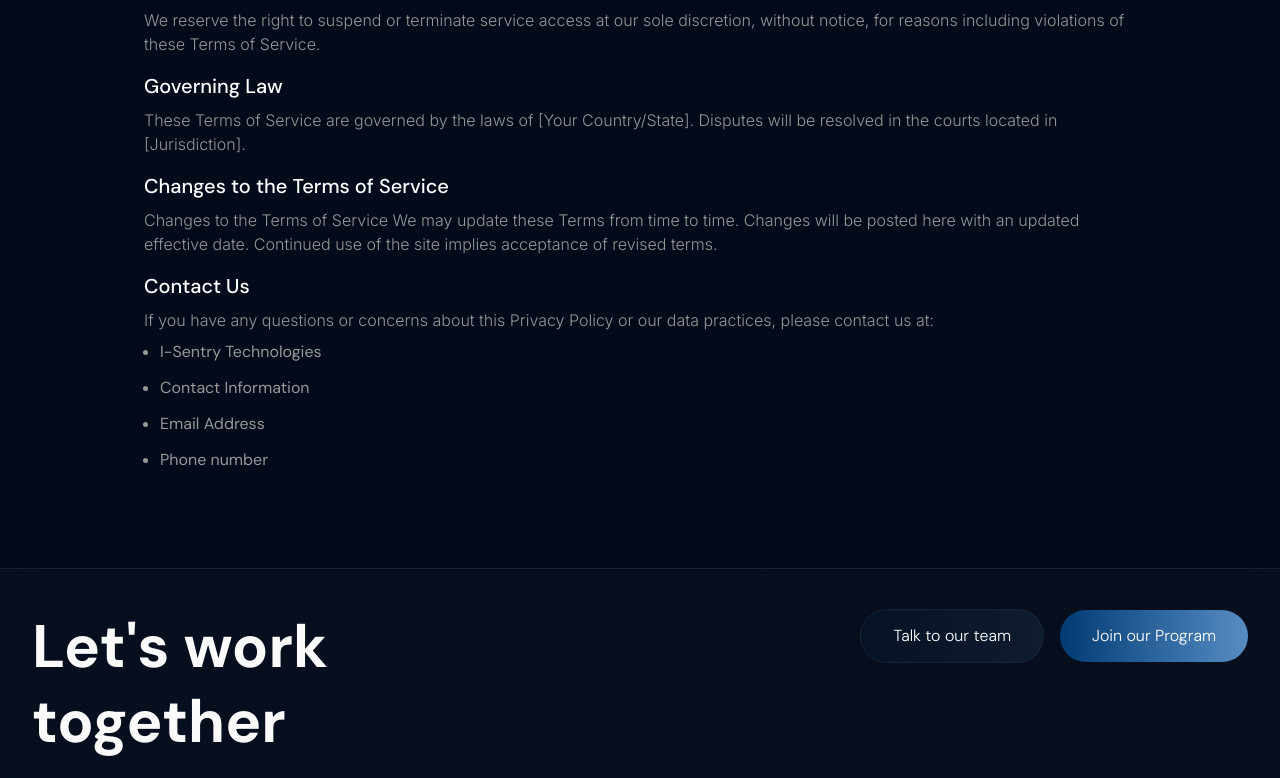
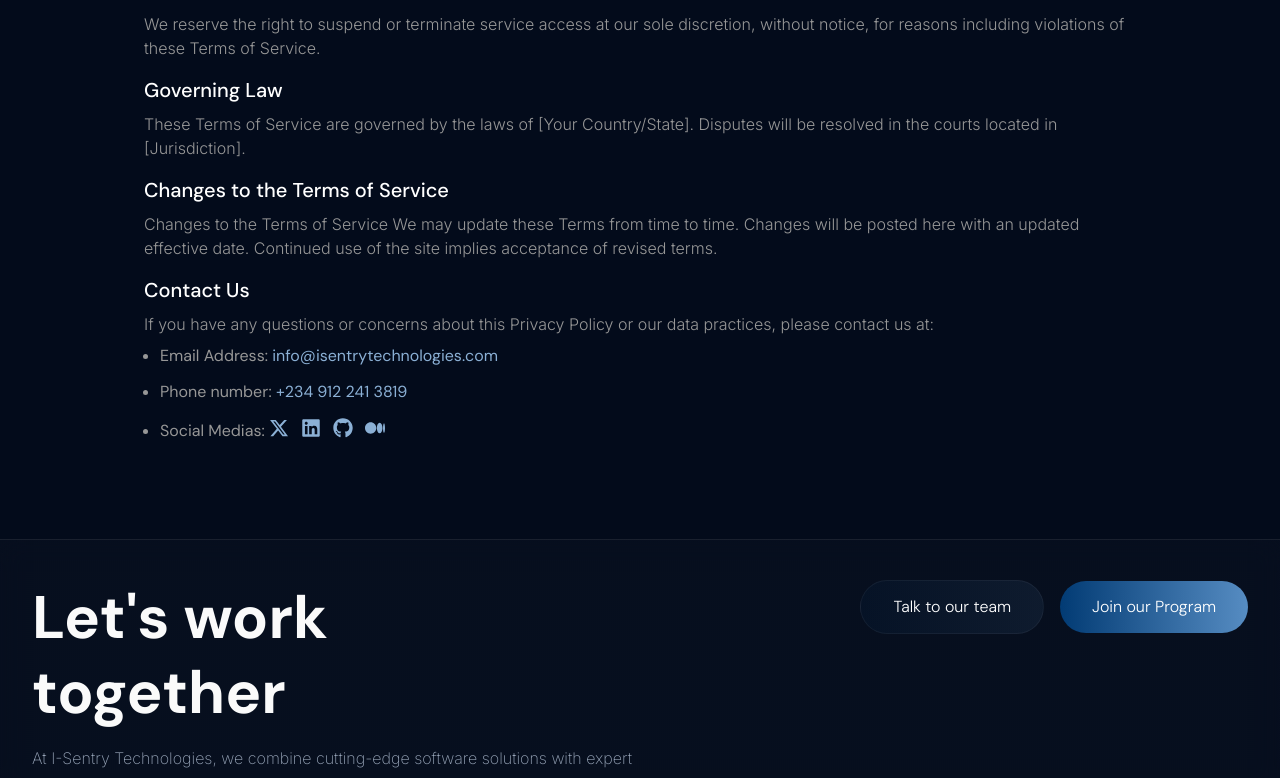
Before and after one commit to i-sentry/i-sentry-platform, a Next.js app: page /terms-of-service in a window 1280 px wide. Shown: the part 1604-2382 px from the top of the page. Built offline with nearby package versions, Linux system fonts and the light colour scheme.

Commit message:
feat: enhance contact and policy pages with social media links and improve accessibility

```diff
--- a/app/contact/page.tsx
+++ b/app/contact/page.tsx
@@ -28,7 +28,7 @@ const ContactUs = () => {
                 to learn more about our offerings, our team is here to help.
               </p>
               <p className="pt-3 text-sm font-light leading-normal text-primary-100 md:text-base">
-                Already a customer? Reach out to your dedicated{" "}
+                Reach out to your dedicated{" "}
                 <Link
                   href="https://calendly.com/isentrytechnologies"
                   className="text-secondary-200 underline"
--- a/app/privacy-policy/page.tsx
+++ b/app/privacy-policy/page.tsx
@@ -1,4 +1,11 @@
+import Link from "next/link";
 import React from "react";
+import {
+  FaGithub,
+  FaLinkedin,
+  FaMedium,
+  FaXTwitter,
+} from "react-icons/fa6";
 
 const PrivacyPolicy = () => {
   const updatedAt = new Date("2024 01 01");
@@ -163,7 +170,7 @@ const PrivacyPolicy = () => {
         />
       </svg>
       <div className="wrapper max-w-5xl">
-        <h1 className="mb-16 text-center font-inter text-xl text-secondary-200">
+        <h1 className="mb-16 text-center font-inter text-2xl text-secondary-200">
           Privacy Policy
         </h1>
 
@@ -403,10 +410,63 @@ const PrivacyPolicy = () => {
             </p>
 
             <ul className="list-disc space-y-3 pl-4 text-grey-200">
-              <li>I-Sentry Technologies</li>
-              <li>Contact Information</li>
-              <li>Email Address</li>
-              <li>Phone number</li>
+              <li>
+                Email Address:{" "}
+                <Link
+                  className="text-secondary-200"
+                  href="mailto:info@isentrytechnologies.com"
+                >
+                  info@isentrytechnologies.com
+                </Link>
+              </li>
+              <li>
+                Phone number:{" "}
+                <Link
+                  href="tel:+234 912 241 3819"
+                  className="text-secondary-200"
+                >
+                  +234 912 241 3819
+                </Link>
+              </li>
+              <li>
+                Social Medias:{" "}
+                <span className="inline-flex translate-y-0.5 gap-3">
+                  <Link
+                    aria-label="Twitter"
+                    href="https://x.com/ISentryTech/"
+                    className="cursor-pointer text-secondary-200"
+                  >
+                    <FaXTwitter size={20} />
+                  </Link>
+                  <Link
+                    aria-label="LinkedIn"
+                    href="https://www.linkedin.com/company/isentry-technologies/"
+                    className="cursor-pointer text-secondary-200"
+                  >
+                    <FaLinkedin size={20} />
+                  </Link>
+                  {/* <Link
+                  href="https://facebook.com/"
+                  className="cursor-pointer text-secondary-200"
+                >
+                  <FaFacebook size={20} />
+                </Link> */}
+                  <Link
+                    aria-label="Github"
+                    href="https://github.com/i-sentry"
+                    className="cursor-pointer text-secondary-200"
+                  >
+                    <FaGithub size={20} />
+                  </Link>
+                  <Link
+                    aria-label="Medium"
+                    href="https://medium.com/@isentrytechnologies"
+                    className="cursor-pointer text-secondary-200"
+                  >
+                    <FaMedium size={20} />
+                  </Link>
+                </span>
+              </li>
             </ul>
           </div>
         </article>
--- a/app/terms-of-service/page.tsx
+++ b/app/terms-of-service/page.tsx
@@ -1,4 +1,6 @@
+import Link from "next/link";
 import React from "react";
+import { FaGithub, FaLinkedin, FaMedium, FaXTwitter } from "react-icons/fa6";
 
 const TermsOfService = () => {
   const updatedAt = new Date("2024 01 01");
@@ -162,7 +164,7 @@ const TermsOfService = () => {
         />
       </svg>
       <div className="wrapper max-w-5xl">
-        <h1 className="mb-16 text-center font-inter text-xl text-secondary-200">
+        <h1 className="mb-16 text-center font-inter text-2xl text-secondary-200">
           Terms of Service
         </h1>
 
@@ -367,10 +369,63 @@ const TermsOfService = () => {
             </p>
 
             <ul className="list-disc space-y-3 pl-4 text-grey-200">
-              <li>I-Sentry Technologies</li>
-              <li>Contact Information</li>
-              <li>Email Address</li>
-              <li>Phone number</li>
+              <li>
+                Email Address:{" "}
+                <Link
+                  className="text-secondary-200"
+                  href="mailto:info@isentrytechnologies.com"
+                >
+                  info@isentrytechnologies.com
+                </Link>
+              </li>
+              <li>
+                Phone number:{" "}
+                <Link
+                  href="tel:+234 912 241 3819"
+                  className="text-secondary-200"
+                >
+                  +234 912 241 3819
+                </Link>
+              </li>
+              <li>
+                Social Medias:{" "}
+                <span className="inline-flex translate-y-0.5 gap-3">
+                  <Link
+                    aria-label="Twitter"
+                    href="https://x.com/ISentryTech/"
+                    className="cursor-pointer text-secondary-200"
+                  >
+                    <FaXTwitter size={20} />
+                  </Link>
+                  <Link
+                    aria-label="LinkedIn"
+                    href="https://www.linkedin.com/company/isentry-technologies/"
+                    className="cursor-pointer text-secondary-200"
+                  >
+                    <FaLinkedin size={20} />
+                  </Link>
+                  {/* <Link
+                  href="https://facebook.com/"
+                  className="cursor-pointer text-secondary-200"
+                >
+                  <FaFacebook size={20} />
+                </Link> */}
+                  <Link
+                    aria-label="Github"
+                    href="https://github.com/i-sentry"
+                    className="cursor-pointer text-secondary-200"
+                  >
+                    <FaGithub size={20} />
+                  </Link>
+                  <Link
+                    aria-label="Medium"
+                    href="https://medium.com/@isentrytechnologies"
+                    className="cursor-pointer text-secondary-200"
+                  >
+                    <FaMedium size={20} />
+                  </Link>
+                </span>
+              </li>
             </ul>
           </div>
         </article>
--- a/components/custom_button.tsx
+++ b/components/custom_button.tsx
@@ -32,6 +32,7 @@ const SmartLinkButton: React.FC<SmartLinkButtonProps> = ({
   url,
   isLink = false,
   target,
+  ariaLabel,
 }) => {
   const router = useRouter();
 
@@ -69,6 +70,7 @@ const SmartLinkButton: React.FC<SmartLinkButtonProps> = ({
         className={commonStyles}
         passHref
         target={target}
+        aria-label={ariaLabel}
       >
         <>
           {buttonText}
@@ -91,7 +93,12 @@ const SmartLinkButton: React.FC<SmartLinkButtonProps> = ({
 
   // Render as Button
   return (
-    <Button onClick={handleTransition} type={type} className={commonStyles}>
+    <Button
+      onClick={handleTransition}
+      aria-label={ariaLabel}
+      type={type}
+      className={commonStyles}
+    >
       <>
         {buttonText}
         {showAnimatedIcon && (
```
Also changed, not shown: app/mentorships/page.tsx (+43 -43 lines).
